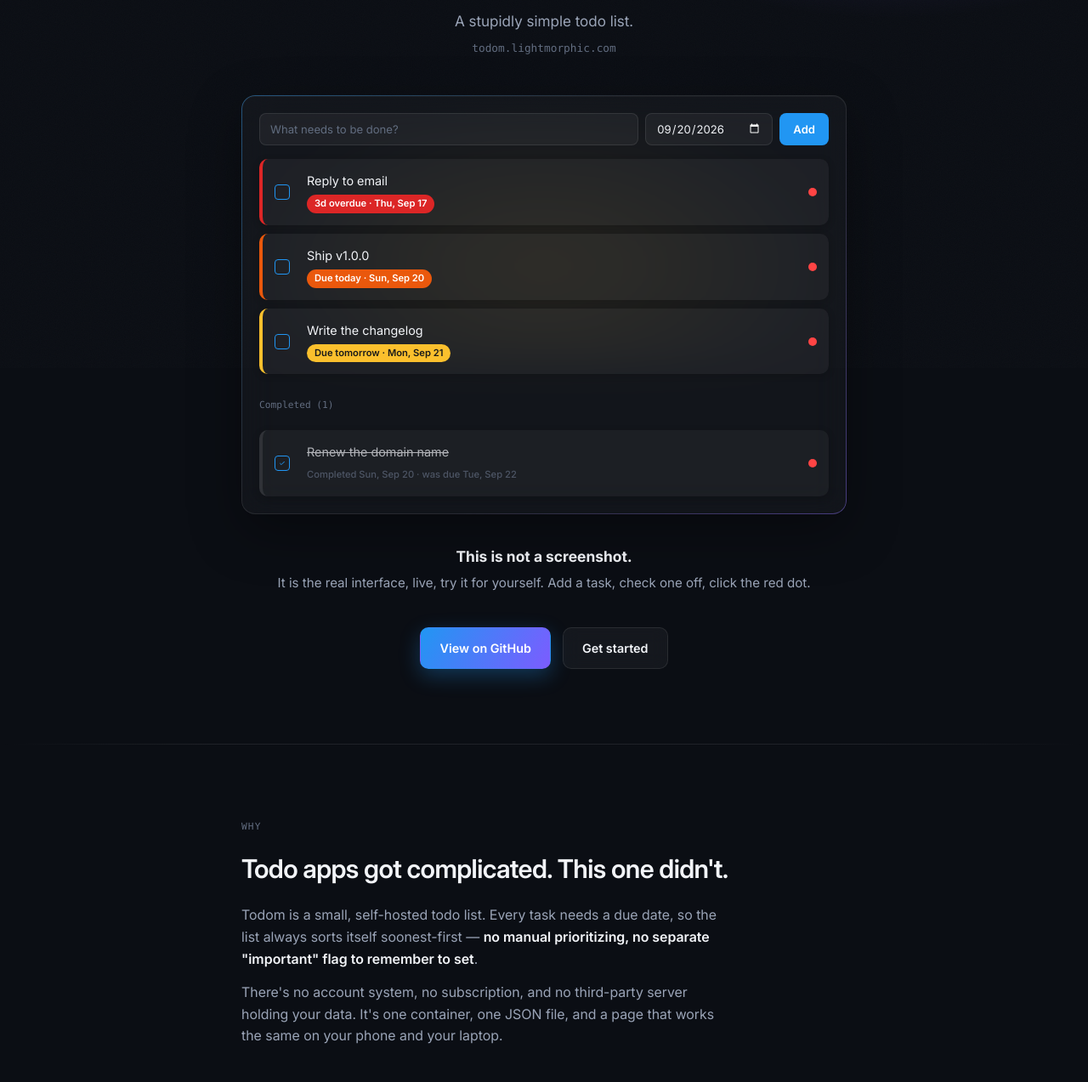
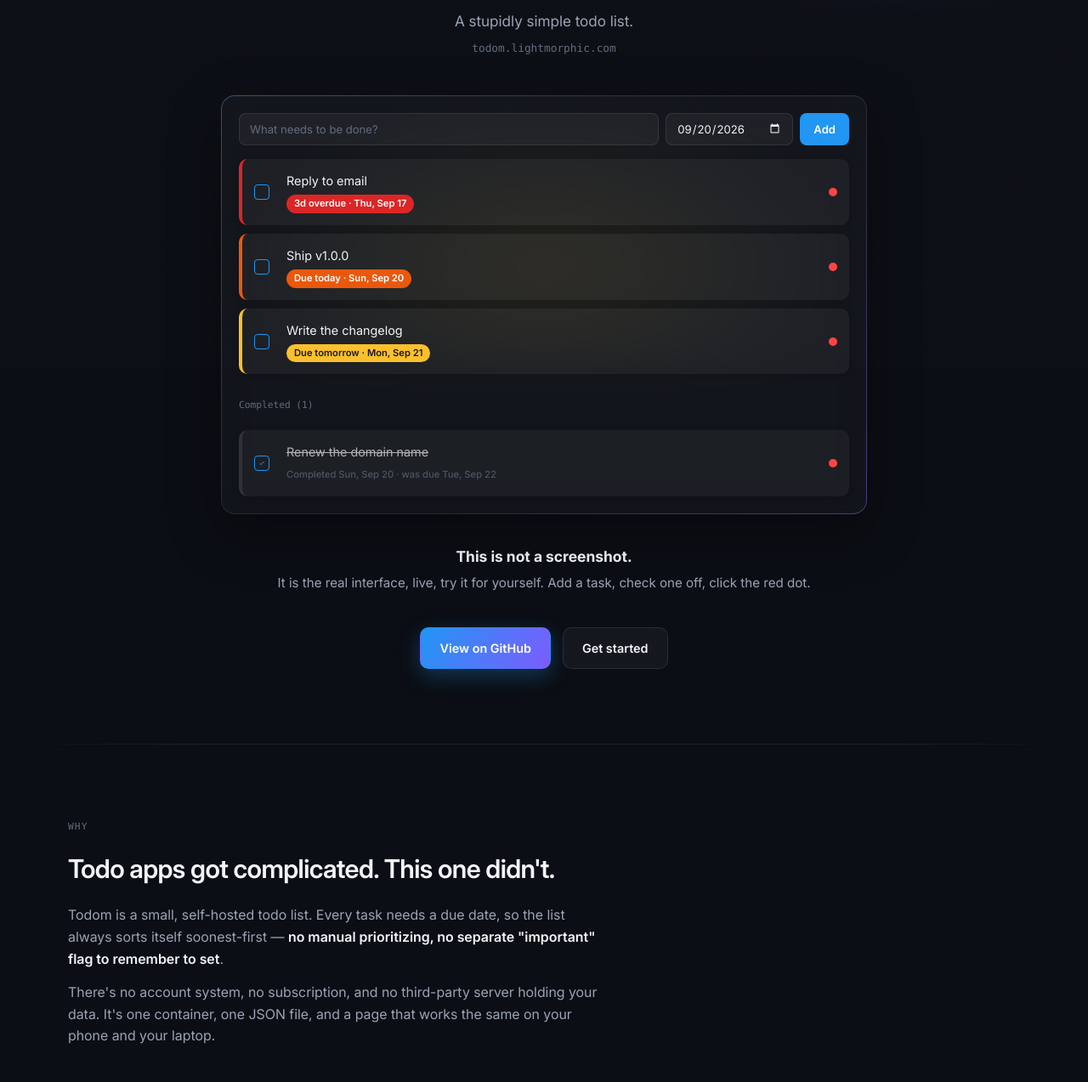
Before and after one commit to lightmorphic/todom, a website: page docs/index.html in a window 1280 px wide. Shown: the part 367-1640 px from the top of the page at 85% size. Drawn offline with Linux system fonts and the light colour scheme.

Commit message:
Widen the site shell from 760px to 1184px
The page read as a narrow column on a desktop screen. The shell is now
1184px; body text, the live demo, the code blocks and the install steps
keep their own narrower caps so no line stretches.

```diff
--- a/docs/index.html
+++ b/docs/index.html
@@ -80,7 +80,10 @@
   a { color: var(--blue); }
   a:focus-visible, button:focus-visible { outline: 2px solid var(--blue); outline-offset: 2px; }
 
-  .wrap { max-width: 760px; margin: 0 auto; padding: 0 24px; }
+  /* The page shell. Wide enough to feel like a full-width site; the text
+     and the demo keep their own narrower caps so nothing reads as a
+     stretched line. */
+  .wrap { max-width: 1184px; margin: 0 auto; padding: 0 32px; }
   section, header.hero { padding: 88px 0; position: relative; }
 
   .rule {
@@ -144,6 +147,9 @@
 
   /* ---------- Live demo: faithful mini-recreation of the real app ---------- */
   .demo-frame {
+    max-width: 760px;
+    margin-left: auto;
+    margin-right: auto;
     background: rgba(255,255,255,0.03);
     backdrop-filter: blur(20px);
     -webkit-backdrop-filter: blur(20px);
@@ -353,7 +359,7 @@
     color: var(--ink);
   }
 
-  section p { color: var(--ink-soft); margin: 0 0 14px; max-width: 58ch; }
+  section p { color: var(--ink-soft); margin: 0 0 14px; max-width: 62ch; }
   section p:last-child { margin-bottom: 0; }
   section p strong { color: var(--ink); font-weight: 600; }
 
@@ -408,12 +414,13 @@
     border-radius: 12px;
     overflow-x: auto;
     margin: 24px 0;
+    max-width: 760px;
     white-space: pre;
     backdrop-filter: blur(10px);
   }
   .code-block .cm { color: var(--ink-faint); }
 
-  .steps { list-style: none; counter-reset: step; margin: 28px 0 0; padding: 0; }
+  .steps { list-style: none; counter-reset: step; margin: 28px 0 0; padding: 0; max-width: 760px; }
   .steps li {
     counter-increment: step;
     position: relative;
--- a/docs/legal.css
+++ b/docs/legal.css
@@ -35,7 +35,7 @@ body {
 a { color: var(--blue); }
 a:focus-visible, button:focus-visible { outline: 2px solid var(--blue); outline-offset: 2px; }
 
-.wrap { max-width: 760px; margin: 0 auto; padding: 0 24px; }
+.wrap { max-width: 1184px; margin: 0 auto; padding: 0 32px; }
 
 .skip { position: absolute; left: -9999px; top: 0; background: var(--bg-2); color: var(--ink); padding: 10px 16px; border-radius: 8px; z-index: 100; }
 .skip:focus { left: 16px; top: 8px; }
```
